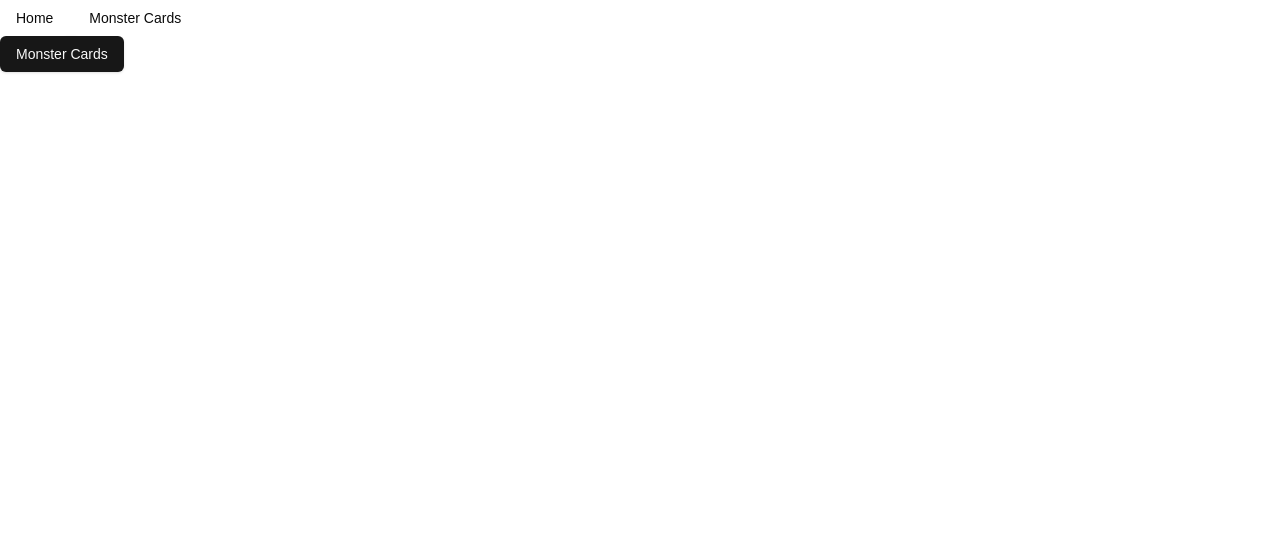
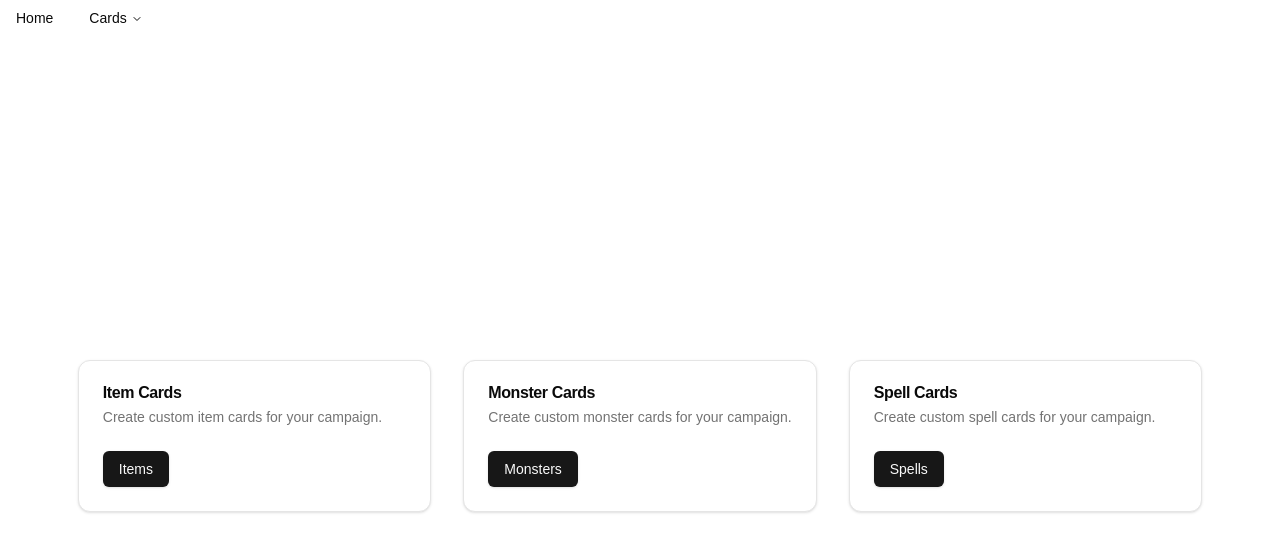
Before and after one commit to ItaloBorrelli/game-card-engine, a Next.js app: page / in a window 1280 px wide. Shown: the top 552 px of the page. Built offline with nearby package versions, Linux system fonts and the light colour scheme.

Commit message:
Add item and spell card pages

```diff
--- a/src/app/page.tsx
+++ b/src/app/page.tsx
@@ -2,10 +2,65 @@
 
 import Link from 'next/link';
 import { Button } from '@/components/ui/button';
+import {
+  Card,
+  CardContent,
+  CardDescription,
+  CardFooter,
+  CardHeader,
+  CardTitle,
+} from '@/components/ui/card';
+
 export default function Home() {
   return (
-    <Button asChild>
-      <Link href="/monster">Monster Cards</Link>
-    </Button>
+    <div className="flex justify-center items-center h-screen mx-2">
+      <div className="grid grid-cols-3 gap-8 place-content-center">
+        <div>
+          <Card>
+            <CardHeader>
+              <CardTitle className="centre">Item Cards</CardTitle>
+              <CardDescription>
+                Create custom item cards for your campaign.
+              </CardDescription>
+            </CardHeader>
+            <CardContent>
+              <Button asChild>
+                <Link href="/items">Items</Link>
+              </Button>
+            </CardContent>
+          </Card>
+        </div>
+        <div>
+          <Card>
+            <CardHeader>
+              <CardTitle className="centre">Monster Cards</CardTitle>
+              <CardDescription>
+                Create custom monster cards for your campaign.
+              </CardDescription>
+            </CardHeader>
+            <CardContent>
+              <Button asChild>
+                <Link href="/monsters">Monsters</Link>
+              </Button>
+            </CardContent>
+          </Card>
+        </div>
+        <div>
+          <Card>
+            <CardHeader>
+              <CardTitle className="centre">Spell Cards</CardTitle>
+              <CardDescription>
+                Create custom spell cards for your campaign.
+              </CardDescription>
+            </CardHeader>
+            <CardContent>
+              <Button asChild>
+                <Link href="/spells">Spells</Link>
+              </Button>
+            </CardContent>
+          </Card>
+        </div>
+      </div>
+    </div>
   );
 }
--- /dev/null
+++ b/src/components/ui/card.tsx
@@ -0,0 +1,76 @@
+import * as React from "react"
+
+import { cn } from "@/lib/utils"
+
+const Card = React.forwardRef<
+  HTMLDivElement,
+  React.HTMLAttributes<HTMLDivElement>
+>(({ className, ...props }, ref) => (
+  <div
+    ref={ref}
+    className={cn(
+      "rounded-xl border bg-card text-card-foreground shadow",
+      className
+    )}
+    {...props}
+  />
+))
+Card.displayName = "Card"
+
+const CardHeader = React.forwardRef<
+  HTMLDivElement,
+  React.HTMLAttributes<HTMLDivElement>
+>(({ className, ...props }, ref) => (
+  <div
+    ref={ref}
+    className={cn("flex flex-col space-y-1.5 p-6", className)}
+    {...props}
+  />
+))
+CardHeader.displayName = "CardHeader"
+
+const CardTitle = React.forwardRef<
+  HTMLDivElement,
+  React.HTMLAttributes<HTMLDivElement>
+>(({ className, ...props }, ref) => (
+  <div
+    ref={ref}
+    className={cn("font-semibold leading-none tracking-tight", className)}
+    {...props}
+  />
+))
+CardTitle.displayName = "CardTitle"
+
+const CardDescription = React.forwardRef<
+  HTMLDivElement,
+  React.HTMLAttributes<HTMLDivElement>
+>(({ className, ...props }, ref) => (
+  <div
+    ref={ref}
+    className={cn("text-sm text-muted-foreground", className)}
+    {...props}
+  />
+))
+CardDescription.displayName = "CardDescription"
+
+const CardContent = React.forwardRef<
+  HTMLDivElement,
+  React.HTMLAttributes<HTMLDivElement>
+>(({ className, ...props }, ref) => (
+  <div ref={ref} className={cn("p-6 pt-0", className)} {...props} />
+))
+CardContent.displayName = "CardContent"
+
+const CardFooter = React.forwardRef<
+  HTMLDivElement,
+  React.HTMLAttributes<HTMLDivElement>
+>(({ className, ...props }, ref) => (
+  <div
+    ref={ref}
+    className={cn("flex items-center p-6 pt-0", className)}
+    {...props}
+  />
+))
+CardFooter.displayName = "CardFooter"
+
+export { Card, CardHeader, CardFooter, CardTitle, CardDescription, CardContent }
--- a/src/lib/navigation.tsx
+++ b/src/lib/navigation.tsx
@@ -1,8 +1,13 @@
+'use client';
+
 import {
   NavigationMenu,
+  NavigationMenuContent,
   NavigationMenuItem,
   NavigationMenuLink,
   NavigationMenuList,
+  NavigationMenuTrigger,
+  NavigationMenuViewport,
 } from '@/components/ui/navigation-menu';
 import { navigationMenuTriggerStyle } from '@/components/ui/navigation-menu';
 import Link from 'next/link';
@@ -17,9 +22,20 @@
         </Link>
       </NavigationMenuItem>
       <NavigationMenuItem>
-        <Link href="/monster" className={navigationMenuTriggerStyle()}>
-          <NavigationMenuLink>Monster Cards</NavigationMenuLink>
-        </Link>
+        <NavigationMenuTrigger className={navigationMenuTriggerStyle()}>
+          Cards
+        </NavigationMenuTrigger>
+        <NavigationMenuContent>
+          <Link href="/items" className={navigationMenuTriggerStyle()}>
+            <NavigationMenuLink>Items</NavigationMenuLink>
+          </Link>
+          <Link href="/monsters" className={navigationMenuTriggerStyle()}>
+            <NavigationMenuLink>Spells</NavigationMenuLink>
+          </Link>
+          <Link href="/spells" className={navigationMenuTriggerStyle()}>
+            <NavigationMenuLink>Monsters</NavigationMenuLink>
+          </Link>
+        </NavigationMenuContent>
       </NavigationMenuItem>
     </NavigationMenuList>
   </NavigationMenu>
```
Also changed, not shown: src/app/monsters/page.tsx (renamed from src/app/monster/page.tsx).
